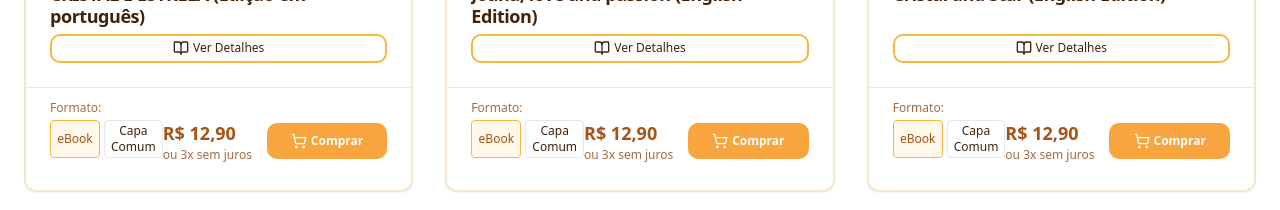
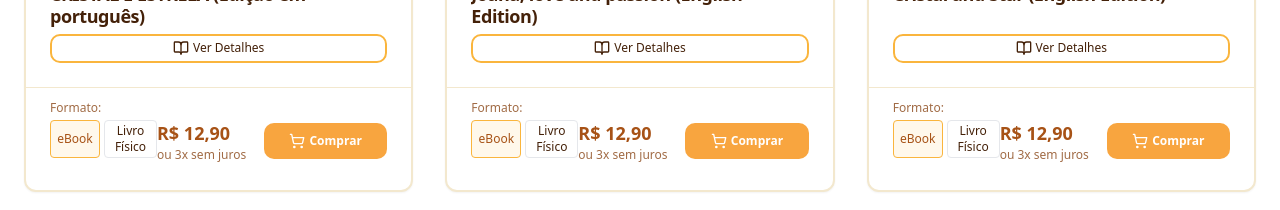
Before and after one commit to igormart21/soraia-story-spark, a React (Vite) app: page / in a window 1280 px wide. Shown: the part 1820-2030 px from the top of the page. Built offline with nearby package versions, Linux system fonts and the light colour scheme; the HTML template or start-up script is replaced by a standard one.

Commit message:
feat: Alterar nome do formato de 'Capa Comum' para 'Livro Físico'
- Atualizar label do formato capa-comum no FormatSelector
- Melhorar clareza da nomenclatura para usuários

```diff
--- a/src/components/FormatSelector.tsx
+++ b/src/components/FormatSelector.tsx
@@ -19,7 +19,7 @@ export const FormatSelector = ({
       case 'ebook':
         return 'eBook';
       case 'capa-comum':
-        return 'Capa Comum';
+        return 'Livro Físico';
       default:
         return type;
     }
```
